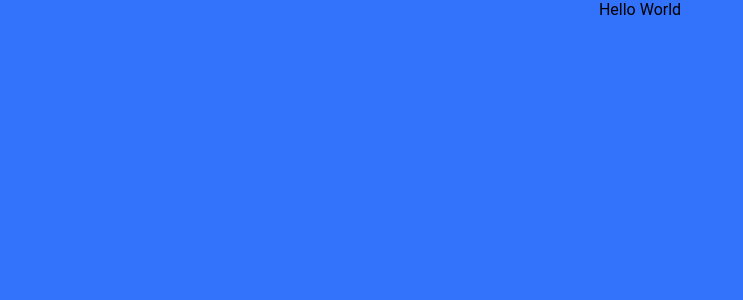
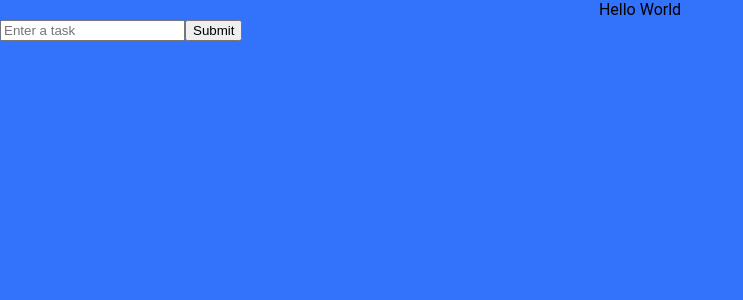
Before and after one commit to EdisonPhua/HTML_CSS, a React (Create React App) app in the folder react-typescript/: page / in a window 1280 px wide. Shown: the top 300 px of the page, without its empty margins (0-743 px from the left). Built offline with nearby package versions, Linux system fonts and the light colour scheme.

Commit message:
Mon, May 22, 2023, 7:59 PM +08:00

```diff
--- a/react-typescript/src/App.tsx
+++ b/react-typescript/src/App.tsx
@@ -3,10 +3,24 @@ import './App.css';
 
 function App() {
   return (
-    <div className="App">
+
+    <body>
+         <div className="App">
       Hello World
     </div>
+    <form >
+      <input type="input" placeholder='Enter a task' />
+      <button className='button'> Submit</button>
+    </form>
+
+    </body>
+
+
+
   );
 }
 
+
+
+
 export default App;
```
